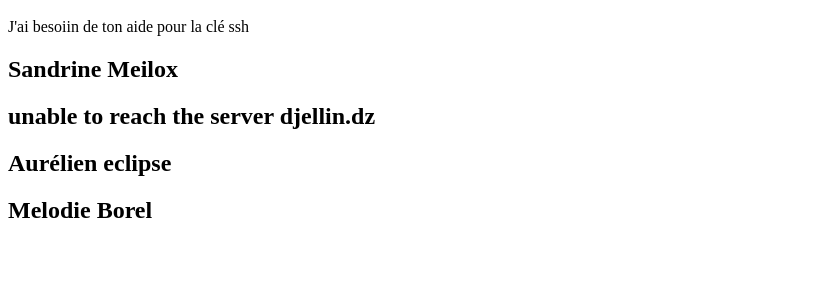
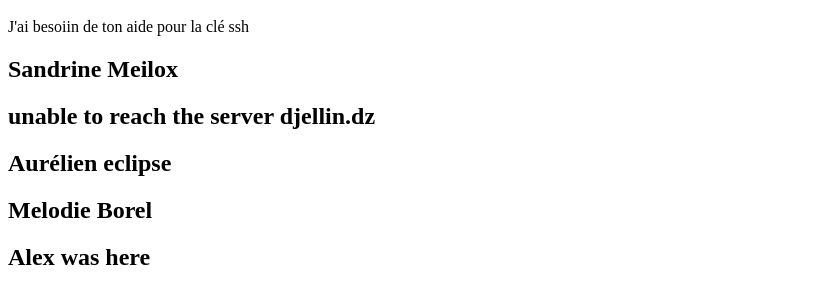
Before and after one commit to SoloDeMeilo/ForkProject, a plain HTML site: page index.html in a window 1280 px wide. Shown: the part 48-352 px from the top of the page, without its empty margins (0-836 px from the left). Drawn offline with Linux system fonts and the light colour scheme.

Commit message:
Alex was here

```diff
--- a/index.html
+++ b/index.html
@@ -4,3 +4,4 @@ J'ai besoiin de ton aide pour la clé ssh
 <h2> unable to reach the server djellin.dz</h2>
 <h2> Aurélien eclipse</h2>
 <h2> Melodie Borel</h2>
+<h2>Alex was here</h2>
```
